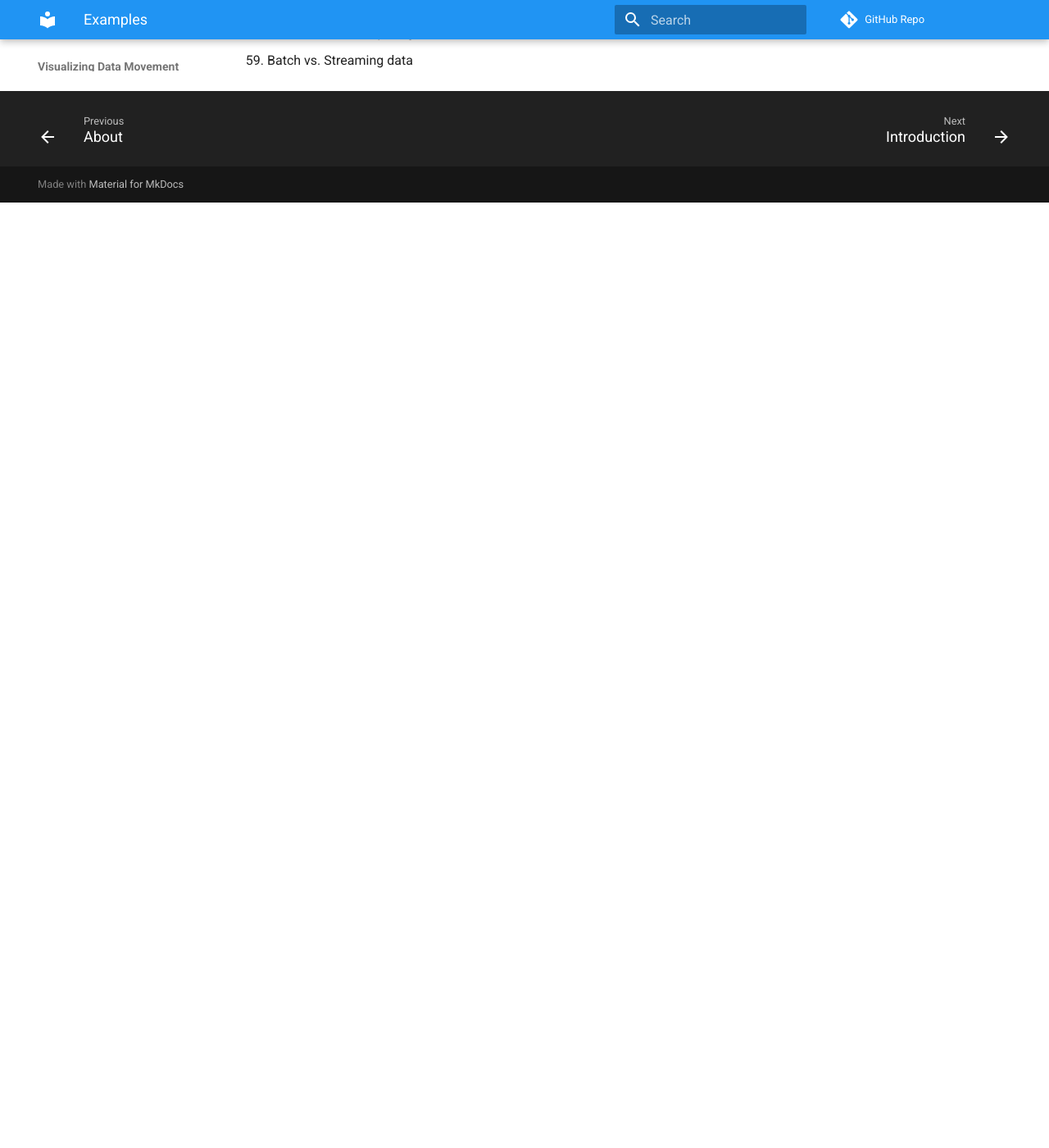
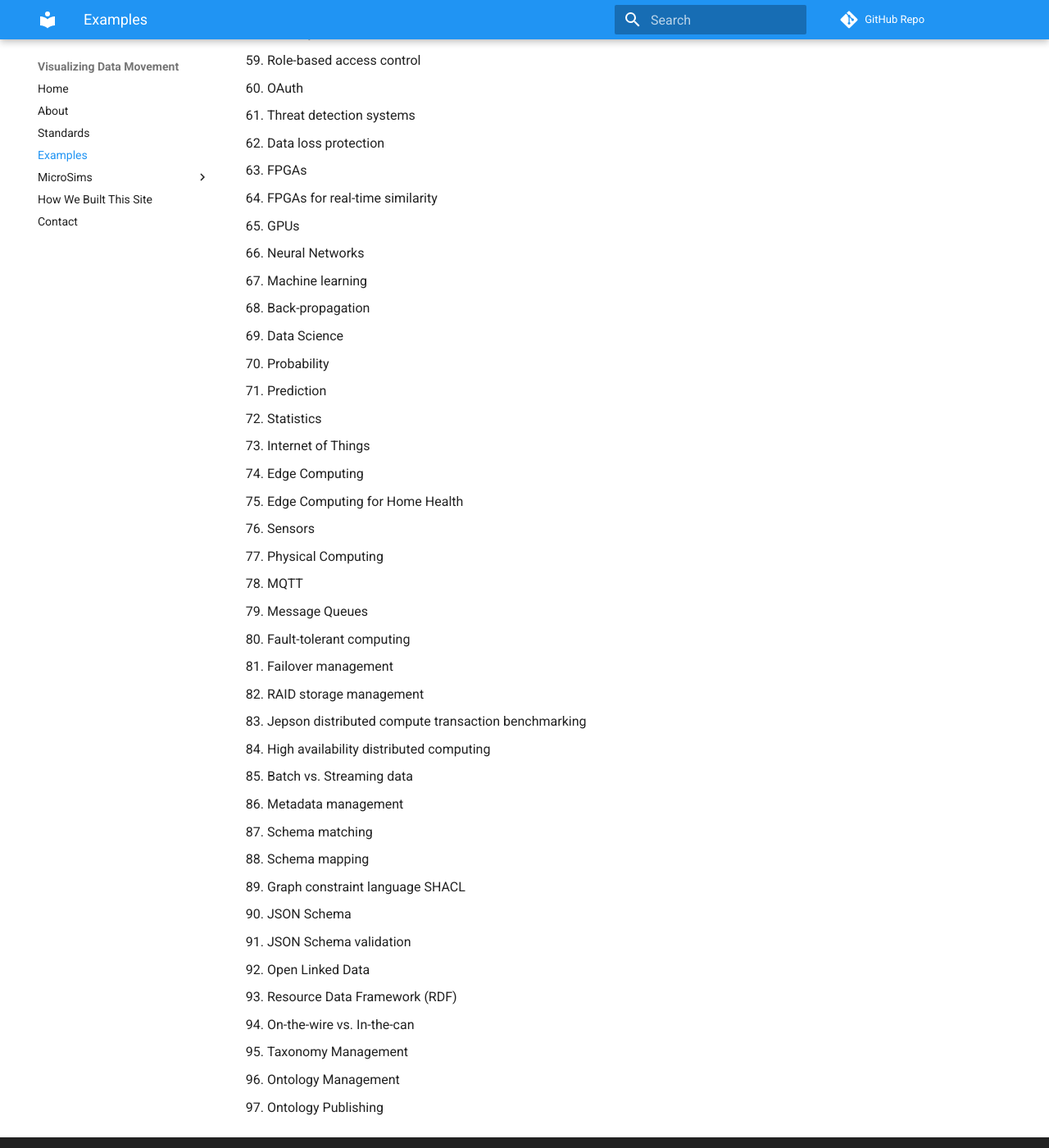
Before and after one commit to dmccreary/visualizing-data-movement, an MkDocs documentation site: the page built from docs/examples.md, in a window 1280 px wide and 1400 px high, scrolled down 2067 px. Shown: the whole window at 82% size. Built offline with MkDocs 1.6.1 and Material for MkDocs 9.7.7, drawn with Linux system fonts in a browser that asks for light colours; comment, search, counter and statistics services are not loaded; before the commit the page ends 2314 px from its top, so only the background shows below that; some of the changed text lies outside the part shown.

Commit message:
updating content

```diff
--- a/docs/examples.md
+++ b/docs/examples.md
@@ -30,32 +30,70 @@
 33. Paxos Consensus Algorithm
 34. Amazon Dynamo DB
 34. Relational JOINs
-17. Column family stores
-18. Graph traversal
-19. Graph algorithms
-20. Document query
-21. Dependency graphs
-22. Rule engines
-23. Decision trees
-23. Workflow systems
-24. Business process mining
-24. Distributed compute systems
-25. Distributed Files Systems
-26. Network File Systems
-27. Hadoop Distributed File System
-24. Directory Services
-25. LDAP
-24. Security Protocols
-24. OAuth
-25. Threat detection systems
-26. Data loss protection
-25. FPGAs
-26. GPUs
-27. Neural Networks
-28. Machine learning
-29. Back-propagation
-30. Internet of Things
-31. MQTT
-32. Message Queues
-33. Fault Tolerant Computing
-34. Batch vs. Streaming data
+35. Column family stores
+36. Graph traversal
+37. Graph algorithms
+38. Document query
+39. Document query languages (XPath, XQuery)
+40. Document validation
+41. XML Schema
+42. XML Schema type libraries
+43. Forms processing
+44. Form field validation
+45. Form dependency graphs
+46. XForms standards
+47. Form validation with schemas
+48. Model-driven user interfaces
+49. Document transformation
+50. Document transformation languages (XSLT)
+51. Dependency graphs
+52. Rule engines
+53. Decision trees
+54. Workflow systems
+55. Business process mining
+56. Distributed compute systems
+57. Distributed Files Systems
+58. Network File Systems
+59. Hadoop Distributed File System
+60. Directory Services
+61. LDAP
+62. Security Protocols
+63. Role-based access control
+64. OAuth
+65. Threat detection systems
+66. Data loss protection
+67. FPGAs
+68. FPGAs for real-time similarity
+68. GPUs
+69. Neural Networks
+70. Machine learning
+71. Back-propagation
+72. Data Science
+73. Probability
+74. Prediction
+75. Statistics
+76. Internet of Things
+77. Edge Computing
+78. Edge Computing for Home Health
+79. Sensors
+80. Physical Computing
+81. MQTT
+82. Message Queues
+83. Fault-tolerant computing
+84. Failover management
+85. RAID storage management
+86. Jepson distributed compute transaction benchmarking
+87. High availability distributed computing
+88. Batch vs. Streaming data
+89. Metadata management
+90. Schema matching
+91. Schema mapping
+92. Graph constraint language SHACL
+93. JSON Schema
+94. JSON Schema validation
+95. Open Linked Data
+96. Resource Data Framework (RDF)
+97. On-the-wire vs. In-the-can
+98. Taxonomy Management
+99. Ontology Management
+100. Ontology Publishing
```
Also changed, not shown: other parts of docs/examples.md (+6 -6 lines).
